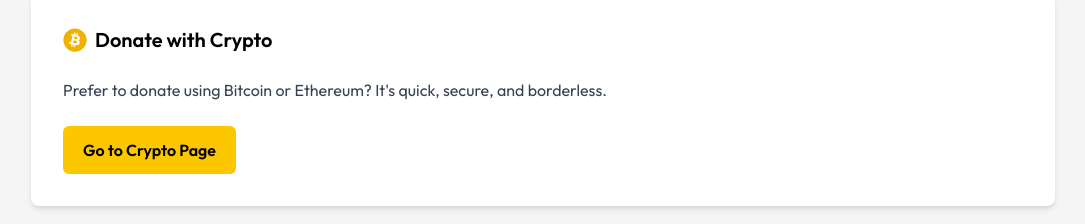
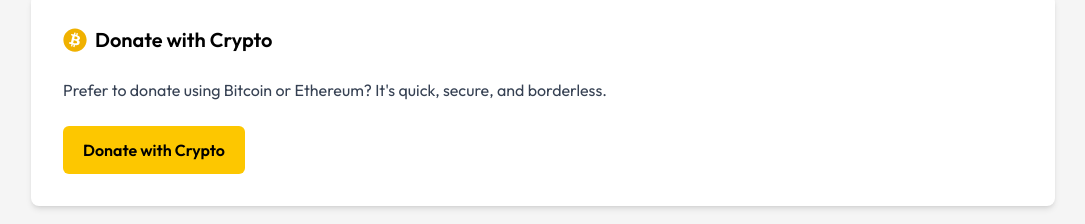
Before and after one commit to Hisaw304/heal-the-heart, a React (Vite) app: page / in a window 1280 px wide. Shown: the part 2640-2864 px from the top of the page, without its empty margins (97-1182 px from the left). Built offline with nearby package versions, Linux system fonts and the light colour scheme.

Commit message:
update donate

```diff
--- a/src/components/Donate.jsx
+++ b/src/components/Donate.jsx
@@ -318,10 +318,10 @@
             borderless.
           </p>
           <button
-            onClick={() => navigate("/crypto")}
+            onClick={() => navigate("/donate")}
             className="w-fit max-w-xs ms-auto bg-yellow-400 hover:bg-yellow-500 py-3 rounded-md px-5 text-black font-semibold transition text-center"
           >
-            Go to Crypto Page
+            Donate with Crypto
           </button>
         </div>
 
```
